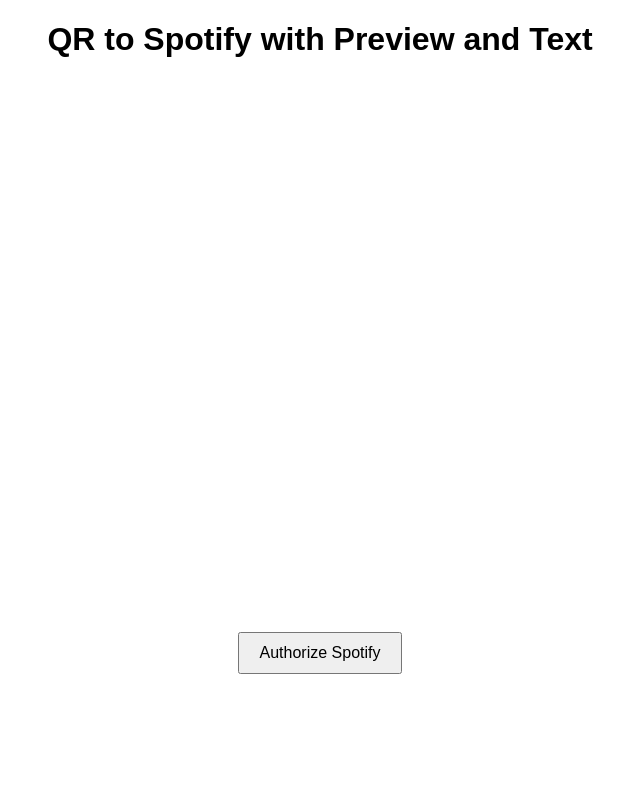
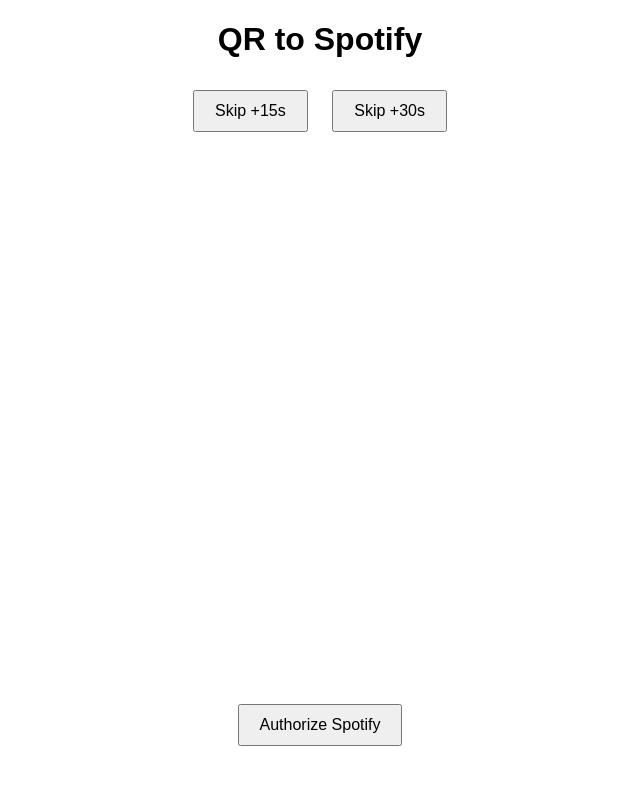
Before and after one commit to oduerr/oduerr.github.io, a Jekyll site: the page qr.html, which Jekyll copies as it is, in a window 1280 px wide. Shown: the top 785 px of the page, without its empty margins (320-960 px from the left). Built offline with Jekyll 4.4.1, drawn with Linux system fonts in a browser that asks for light colours; some of the changed lines change nothing that is shown.

Commit message:
Update qr.html

```diff
--- a/qr.html
+++ b/qr.html
@@ -3,7 +3,7 @@
 <head>
   <meta charset="UTF-8">
   <meta name="viewport" content="width=device-width, initial-scale=1.0">
-  <title>QR2Spotify</title>
+  <title>QR2SpotifyII</title>
   <style>
     body {
       font-family: Arial, sans-serif;
@@ -19,7 +19,7 @@
     }
     button {
       padding: 10px 20px;
-      margin-top: 20px;
+      margin: 10px;
       font-size: 16px;
       cursor: pointer;
     }
@@ -27,6 +27,11 @@
       margin-top: 20px;
       font-size: 18px;
       color: green;
+    }
+    #song-url {
+      margin-top: 10px;
+      font-size: 16px;
+      color: blue;
     }
     #qr-preview {
       position: absolute;
@@ -39,18 +44,26 @@
   </style>
 </head>
 <body>
-  <h1>QR to Spotify with Preview and Text</h1>
+  <h1>QR to Spotify</h1>
+  <button id="skip-15">Skip +15s</button>
+  <button id="skip-30">Skip +30s</button>
   <video id="video" autoplay></video>
   <canvas id="qr-preview"></canvas>
   <div id="output"></div>
+  <div id="song-url"></div>
   <button id="authorize">Authorize Spotify</button>
   <script src="https://cdn.jsdelivr.net/npm/jsqr/dist/jsQR.min.js"></script>
   <script>
     const video = document.getElementById('video');
     const qrPreview = document.getElementById('qr-preview');
     const output = document.getElementById('output');
+    const songUrl = document.getElementById('song-url');
     const authorizeButton = document.getElementById('authorize');
+    const skip15Button = document.getElementById('skip-15');
+    const skip30Button = document.getElementById('skip-30');
+
     let spotifyAccessToken = null;
+    let lastScannedQR = null;
 
     // Start QR Scanner
     async function startQRScanner() {
@@ -72,8 +85,11 @@
         const qrCode = jsQR(imageData.data, canvas.width, canvas.height);
 
         if (qrCode) {
-          drawBoundingBox(qrCode.location, qrCode.data);
-          handleQRCode(qrCode.data);
+          if (qrCode.data !== lastScannedQR) {
+            drawBoundingBox(qrCode.location, qrCode.data);
+            handleQRCode(qrCode.data);
+            lastScannedQR = qrCode.data;
+          }
         } else {
           clearPreview();
         }
@@ -119,16 +135,22 @@
       if (data.startsWith('https://open.spotify.com/track/')) {
         const trackId = data.split('/track/')[1].split('?')[0];
         output.innerText = `Detected Spotify Track ID: ${trackId}`;
+        displaySongUrl(`https://open.spotify.com/track/${trackId}`);
         playSpotifyTrack(trackId);
       } else {
         output.innerText = 'Invalid QR Code. Please scan a Spotify track URL.';
       }
     }
 
+    // Display Song URL
+    function displaySongUrl(url) {
+      songUrl.innerHTML = `Current Song: <a href="${url}" target="_blank">${url}</a>`;
+    }
+
     // Spotify Authentication
     authorizeButton.addEventListener('click', () => {
       const clientId = 'd81545e258004fdb87a8dc3b42a7ebcd'; // Add your Spotify client ID here
-      const redirectUri = location.href; // Redirect back to this page
+      const redirectUri = location.href;
       const scopes = 'user-modify-playback-state user-read-playback-state';
       const authUrl = `https://accounts.spotify.com/authorize?client_id=${clientId}&response_type=token&redirect_uri=${encodeURIComponent(redirectUri)}&scope=${encodeURIComponent(scopes)}`;
       window.location.href = authUrl;
@@ -168,6 +190,23 @@
       output.innerText = 'Playing track on Spotify!';
     }
 
+    // Skip Forward Function
+    async function skip(seconds) {
+      const currentPosition = await fetch('https://api.spotify.com/v1/me/player', {
+        headers: { Authorization: `Bearer ${spotifyAccessToken}` },
+      }).then(res => res.json())
+        .then(data => data.progress_ms);
+
+      await fetch(`https://api.spotify.com/v1/me/player/seek?position_ms=${currentPosition + seconds * 1000}`, {
+        method: 'PUT',
+        headers: { Authorization: `Bearer ${spotifyAccessToken}` },
+      });
+    }
+
+    // Button Event Listeners
+    skip15Button.addEventListener('click', () => skip(15));
+    skip30Button.addEventListener('click', () => skip(30));
+
     // Initialize
     startQRScanner();
     extractAccessToken();
```
